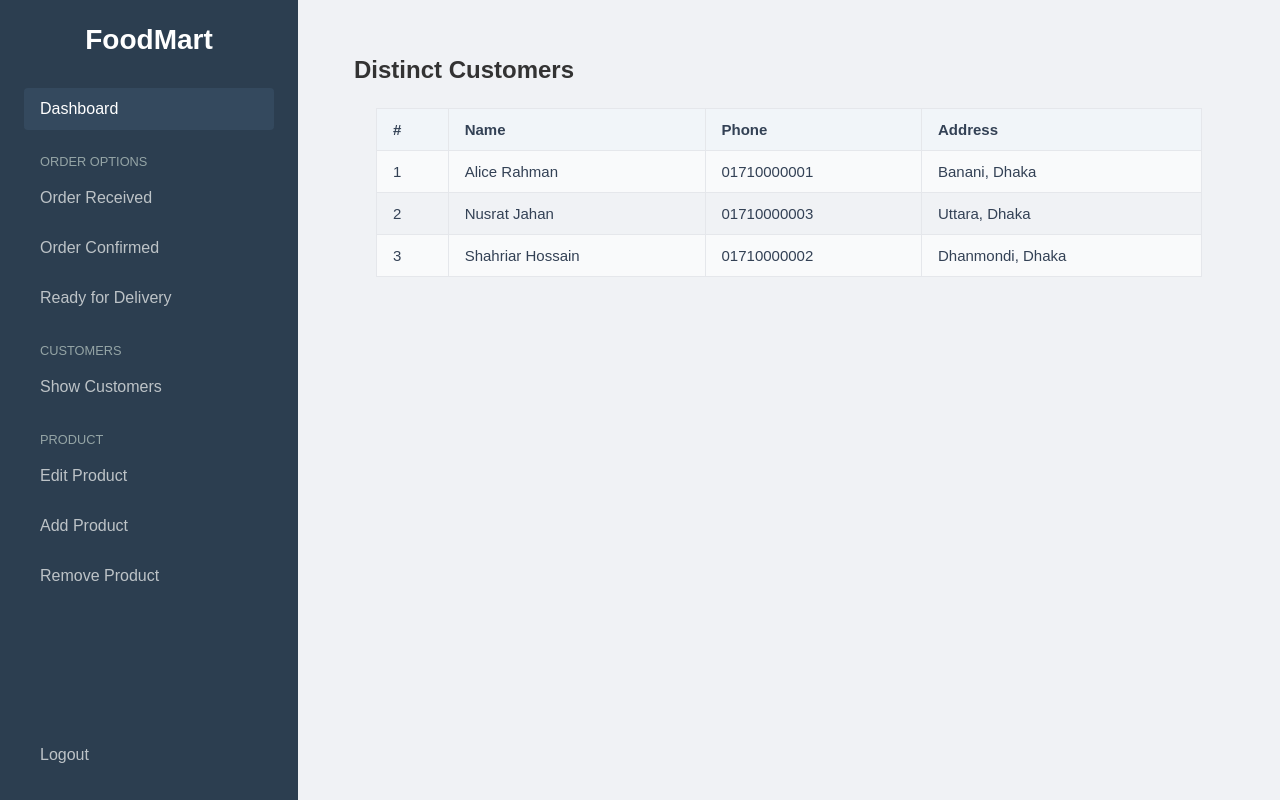
After one commit to ishayanalam/FoodMart, a PHP site: page /admin_customer_show.php in a window 1280 px wide. The commit adds this page. Run offline with PHP 8.4, Linux system fonts and the light colour scheme; data comes from the database, SQL or seed files in the repository.

Commit message:
show customer

```diff
--- /dev/null
+++ b/admin_customer_show.php
@@ -0,0 +1,79 @@
+<?php
+include 'db_connection.php';
+?>
+
+<?php include 'components/admin/admin_header.php'; ?>
+
+<style>
+    .customer-table {
+        width: 90%;
+        margin: 24px auto;
+        border-collapse: collapse;
+        font-size: 15px;
+        color: #334155;
+    }
+
+    .customer-table th, .customer-table td {
+        border: 1px solid #e5e7eb;
+        padding: 12px 16px;
+        text-align: left;
+    }
+
+    .customer-table th {
+        background-color: #f1f5f9;
+        font-weight: 600;
+    }
+
+    .customer-table tr:nth-child(even) {
+        background-color: #f9fafb;
+    }
+
+    .empty {
+        padding: 48px;
+        text-align: center;
+        color: #64748b;
+        border: 2px dashed #e2e8f0;
+        border-radius: 16px;
+        background: #f8fafc;
+        width: 80%;
+        margin: 40px auto;
+    }
+</style>
+
+<div class="container">
+    <?php include 'components/admin/admin_navbar.php'; ?>
+
+    <main class="main-content">
+        <h2 style="margin:24px;">Distinct Customers</h2>
+
+        <?php
+        $sql = "SELECT name, phone, address
+                FROM customer
+                GROUP BY phone
+                ORDER BY name ASC";
+
+        $result = $connection->query($sql);
+
+        if ($result->num_rows === 0) {
+            echo '<div class="empty">No customers found.</div>';
+        } else {
+            echo '<table class="customer-table">';
+            echo '<tr><th>#</th><th>Name</th><th>Phone</th><th>Address</th></tr>';
+
+            $count = 1;
+            while ($c = $result->fetch_assoc()) {
+                echo '<tr>';
+                echo '<td>' . $count++ . '</td>';
+                echo '<td>' . htmlspecialchars($c['name']) . '</td>';
+                echo '<td>' . htmlspecialchars($c['phone']) . '</td>';
+                echo '<td>' . htmlspecialchars($c['address']) . '</td>';
+                echo '</tr>';
+            }
+
+            echo '</table>';
+        }
+        ?>
+    </main>
+</div>
+
+<?php include 'components/admin/admin_footer.php'; ?>
--- a/components/admin/admin_navbar.php
+++ b/components/admin/admin_navbar.php
@@ -10,7 +10,7 @@
         <li><a href="admin_order_readyForDelivery.php">Ready for Delivery</a></li>
 
         <li class="nav-heading">Customers</li>
-        <li><a href="#">Show Customers</a></li>
+        <li><a href="admin_customer_show.php">Show Customers</a></li>
 
         <li class="nav-heading">Product</li>
         <li><a href="#">Edit Product</a></li>
```
